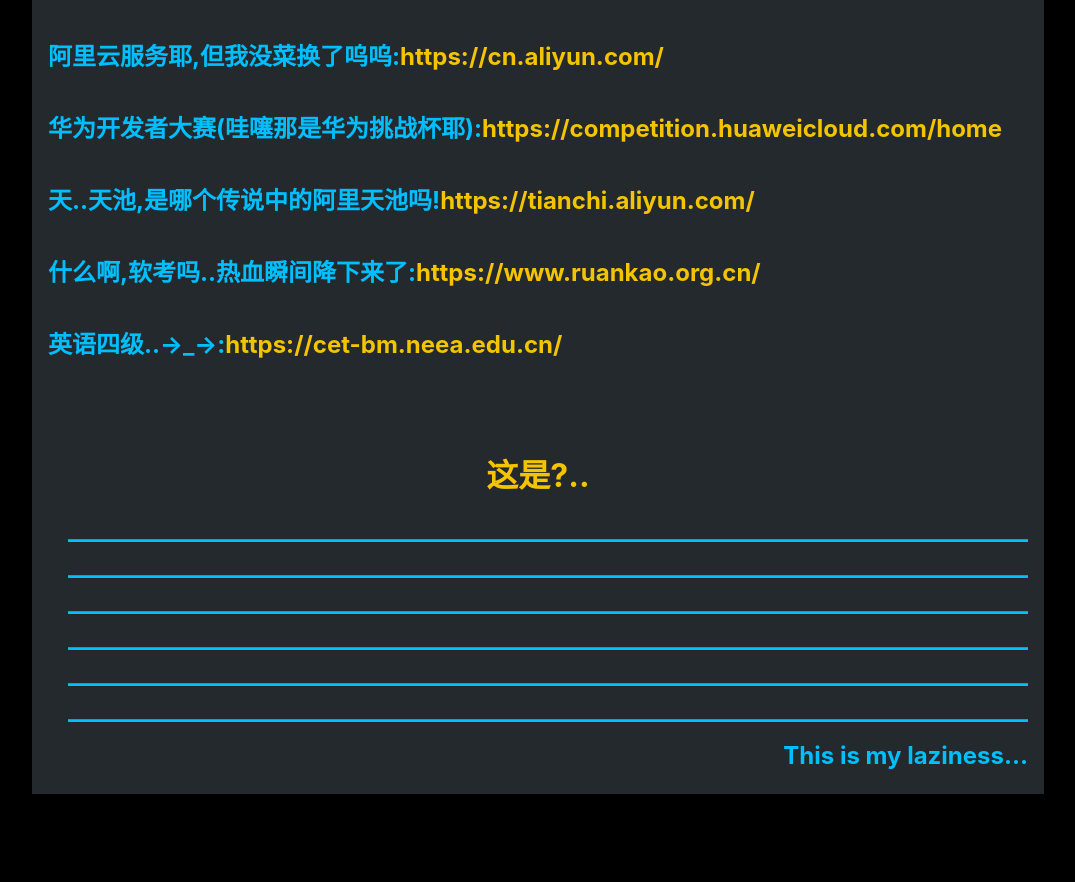
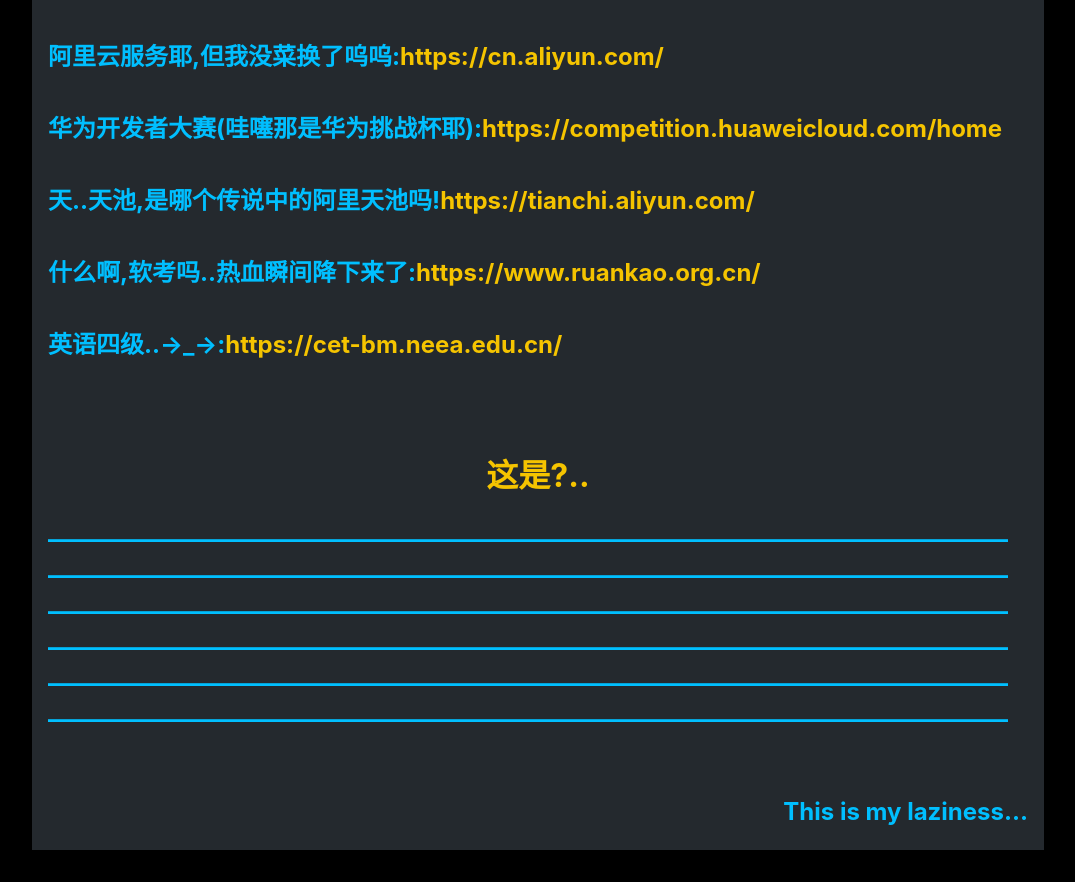
Before and after one commit to xuanjingyao/xuanjingyao.github.io, a plain HTML site: page index.html in a window 1280 px wide. Shown: the part 1680-2562 px from the top of the page, without its empty margins (102-1177 px from the left). Before the commit the page ends 2506 px from the top, so only its background shows below. Drawn offline with Linux system fonts and the light colour scheme.

Commit message:
Update index.html

```diff
--- a/index.html
+++ b/index.html
@@ -48,7 +48,7 @@
             href="https://github.com/square/retrofit">https://github.com/square/retrofit</a>
         <br/><br/>ruby啊,啊这,啊这是需要上香吗?<a href="https://github.com/ruby/ruby">https://github.com/ruby/ruby</a>
         <br/><br/>Apache?别拉我,我要见活菩萨:<a href="https://github.com/apache/">https://github.com/apache/</a>
-        <br/><br/>康康斯托曼大人当年看上的这玩意儿:<a href="https://github.com/sunym1993/flash-linux0.11-talk">https://github.com/sunym1993/flash-linux0.11-talk</a>
+        <br/><br/>康康当年斯托曼大人看上的这玩意儿:<a href="https://github.com/sunym1993/flash-linux0.11-talk">https://github.com/sunym1993/flash-linux0.11-talk</a>
     </h2>
     <br/>
     <br/>
@@ -67,13 +67,15 @@
     <h1 align="center" style="color: rgb(245,196,0)">
         这是?..
     </h1>
-    <h2 align="right">
+    <h2>
         ————————————————————————————————————————
         ————————————————————————————————————————
         ————————————————————————————————————————
         ————————————————————————————————————————
         ————————————————————————————————————————
         ————————————————————————————————————————
+    </h2>
+    <h2 align="right">
         <br/>This is my laziness...
     </h2>
 
```
